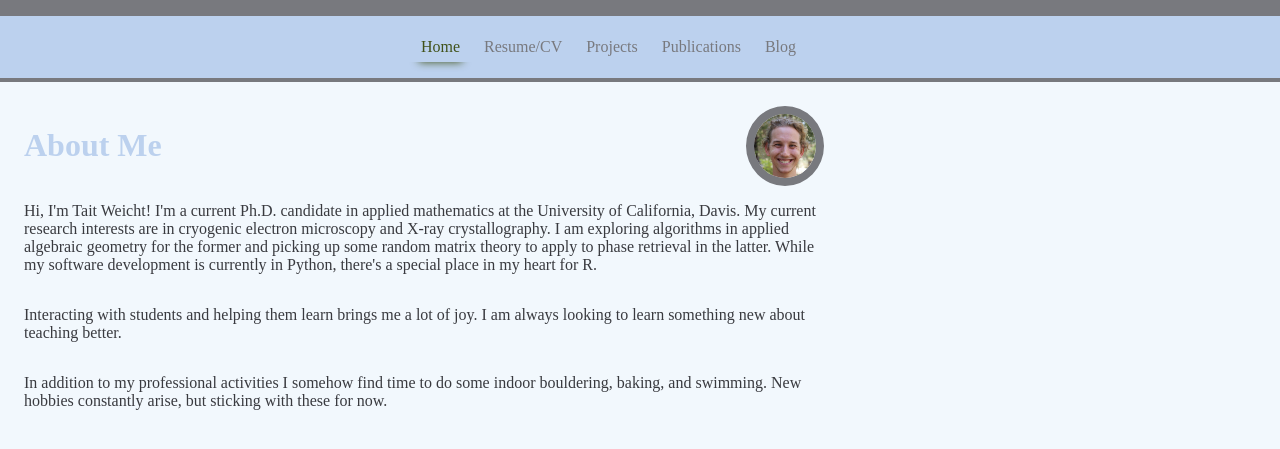
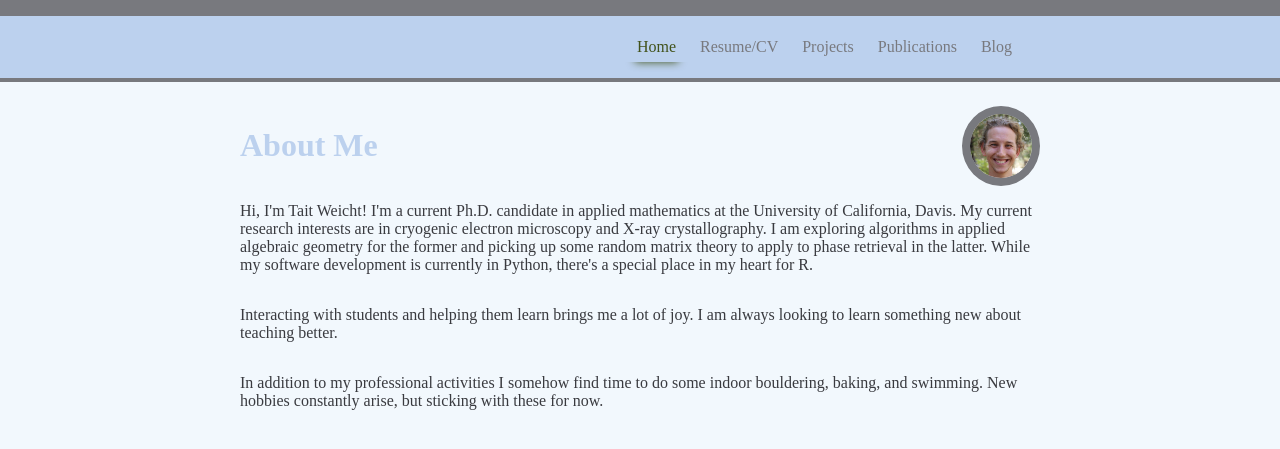
Before and after one commit to lemniscate8/lemniscate8.github.io, a Jekyll site: the page built from index.html, in a window 1280 px wide. Shown: the top 449 px of the page. Built offline with Jekyll 4.4.1, drawn with Linux system fonts in a browser that asks for light colours.

Commit message:
Auto margins to center

```diff
--- a/_sass/main.scss
+++ b/_sass/main.scss
@@ -35,13 +35,14 @@ body {
 .page-content {
   padding-top: 1.5em;
   padding-bottom: 1.5em;
-  flex: 1 0 auto;
 }
 
 div.wrapper {
   padding-left: 1.5em;
   padding-right: 1.5em;
   max-width: 800px;
+  margin-right: auto;
+  margin-left: auto;
 }
 
 
@@ -79,7 +80,6 @@ div.wrapper {
   background-color: $primary;
   border-top: 1rem solid $secondary;
   border-bottom: .25rem solid $secondary;
-  flex: 1 0 auto;
 }
 
 nav.main-nav {
```
